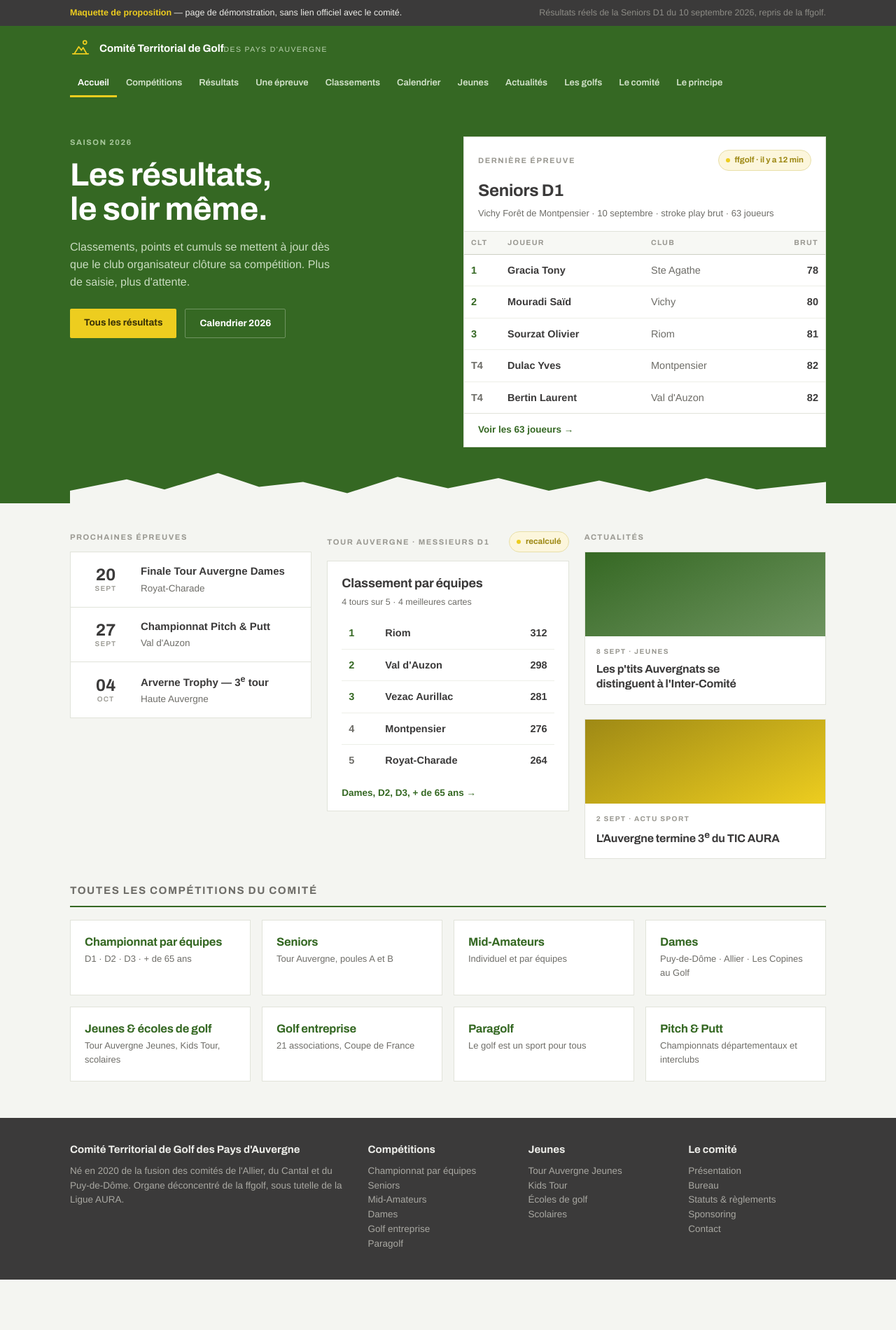
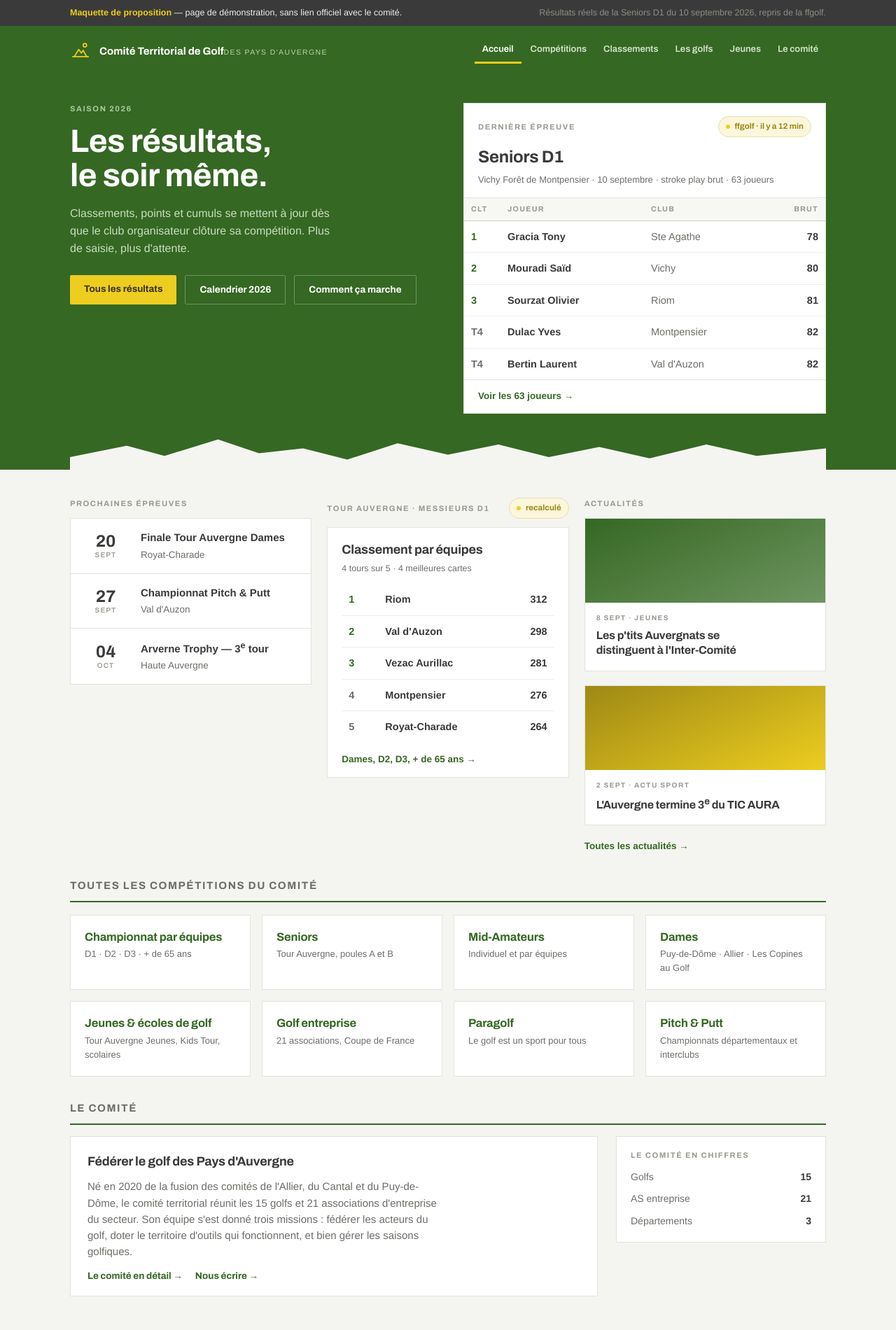
Before and after one commit to laurentbertin/golf-auvergne, a website: page site/maquette-ct/index.html in a window 1280 px wide. Shown: the top 1900 px of the page at 70% size. Before the commit the page ends 1828 px from the top, so only its background shows below. Drawn offline with Linux system fonts and the light colour scheme.

Commit message:
Maquette CT : structure resserrée (6 onglets) + comité en accueil
Nav 11 → 6 onglets (Accueil, Compétitions, Classements, Les golfs, Jeunes,
Le comité) : Calendrier/Résultats/Une épreuve/Actualités deviennent des
sous-pages atteintes depuis Compétitions et l'accueil, l'onglet parent
restant actif. Barre d'onglets sur une seule ligne défilante en mobile.
Bloc « Le comité » ajouté sur l'accueil (mot + chiffres).

```diff
--- a/site/maquette-ct/index.html
+++ b/site/maquette-ct/index.html
@@ -123,6 +123,13 @@
     .heroGrid,.grid3,.grid2,.side,footer .wrap{grid-template-columns:1fr;}
     .ev{grid-template-columns:52px 1fr;}
     .ev .tag{grid-column:2;justify-self:start;}
+    /* Sur mobile, la barre d'onglets tient sur une seule ligne qui défile,
+       plutôt que de se replier sur trois rangs. */
+    .bar{align-items:stretch;}
+    nav{flex-wrap:nowrap;overflow-x:auto;width:100%;
+      scrollbar-width:none;-webkit-overflow-scrolling:touch;}
+    nav::-webkit-scrollbar{display:none;}
+    nav button{white-space:nowrap;padding:11px 12px;}
   }
   @media (prefers-reduced-motion:reduce){*{transition:none!important;animation:none!important;}}
 </style>
@@ -146,15 +153,10 @@
     <nav role="tablist" aria-label="Sections du site">
       <button id="t-accueil" role="tab" aria-selected="true" aria-controls="accueil">Accueil</button>
       <button id="t-competitions" role="tab" aria-selected="false" aria-controls="competitions">Compétitions</button>
-      <button id="t-resultats" role="tab" aria-selected="false" aria-controls="resultats">Résultats</button>
-      <button id="t-epreuve" role="tab" aria-selected="false" aria-controls="epreuve">Une épreuve</button>
       <button id="t-tour" role="tab" aria-selected="false" aria-controls="tour">Classements</button>
-      <button id="t-calendrier" role="tab" aria-selected="false" aria-controls="calendrier">Calendrier</button>
+      <button id="t-golfs" role="tab" aria-selected="false" aria-controls="golfs">Les golfs</button>
       <button id="t-jeunes" role="tab" aria-selected="false" aria-controls="jeunes">Jeunes</button>
-      <button id="t-actus" role="tab" aria-selected="false" aria-controls="actus">Actualités</button>
-      <button id="t-golfs" role="tab" aria-selected="false" aria-controls="golfs">Les golfs</button>
       <button id="t-comite" role="tab" aria-selected="false" aria-controls="comite">Le comité</button>
-      <button id="t-principe" role="tab" aria-selected="false" aria-controls="principe">Le principe</button>
     </nav>
   </div>
 </header>
@@ -172,6 +174,7 @@
           <div style="display:flex;gap:12px;margin-top:26px;flex-wrap:wrap">
             <a class="btn" href="#" data-go="resultats">Tous les résultats</a>
             <a class="btn ghost" href="#" data-go="calendrier">Calendrier 2026</a>
+            <a class="btn ghost" href="#" data-go="principe">Comment ça marche</a>
           </div>
         </div>
         <div class="panel" style="color:var(--encre)">
@@ -246,6 +249,7 @@
             <div style="padding:14px 16px 18px"><div class="lab" style="font-size:10px">2 sept · Actu sport</div>
               <h3 style="font-size:16px;margin-top:6px;line-height:1.35">L'Auvergne termine 3<sup>e</sup> du TIC AURA</h3></div>
           </article>
+          <div style="font-weight:700;font-size:13.5px"><a href="#" data-go="actus">Toutes les actualités →</a></div>
         </div>
       </div>
     </div>
@@ -263,6 +267,31 @@
         <a class="panel cc" href="#" data-go="competitions"><h3>Pitch &amp; Putt</h3><span class="meta">Championnats départementaux et interclubs</span></a>
       </div>
     </div>
+
+    <div class="sect">
+      <h2>Le comité</h2>
+      <div class="side" style="margin-top:16px">
+        <div class="panel" style="padding:22px 24px">
+          <h3 style="font-size:18px">Fédérer le golf des Pays d'Auvergne</h3>
+          <p style="color:var(--encre-doux);margin:10px 0 0;max-width:60ch">
+            Né en 2020 de la fusion des comités de l'Allier, du Cantal et du Puy-de-Dôme, le
+            comité territorial réunit les 15 golfs et 21 associations d'entreprise du secteur.
+            Son équipe s'est donné trois missions : fédérer les acteurs du golf, doter le
+            territoire d'outils qui fonctionnent, et bien gérer les saisons golfiques.</p>
+          <div style="margin-top:16px;display:flex;gap:18px;flex-wrap:wrap;font:700 13.5px/1 Archivo,sans-serif">
+            <a href="#" data-go="comite">Le comité en détail →</a>
+            <a href="#" data-go="comite">Nous écrire →</a>
+          </div>
+        </div>
+        <div class="panel" style="padding:18px 20px"><div class="lab">Le comité en chiffres</div>
+          <div style="margin-top:12px;display:flex;flex-direction:column;gap:10px;font-size:14px">
+            <span style="display:flex;justify-content:space-between"><span style="color:var(--encre-doux)">Golfs</span><b>15</b></span>
+            <span style="display:flex;justify-content:space-between"><span style="color:var(--encre-doux)">AS entreprise</span><b>21</b></span>
+            <span style="display:flex;justify-content:space-between"><span style="color:var(--encre-doux)">Départements</span><b>3</b></span>
+          </div>
+        </div>
+      </div>
+    </div>
   </div>
 </section>
 
@@ -275,6 +304,11 @@
           Chaque épreuve a sa page : règlement, équipes engagées, départs, résultats.
           Tout est au même endroit, et rien n'est dupliqué d'une saison sur l'autre.</p></div>
       <span class="live"><i></i> Résultats alimentés par la ffgolf</span>
+    </div>
+
+    <div style="margin-top:18px;display:flex;gap:18px;flex-wrap:wrap;font:700 13.5px/1 Archivo,sans-serif">
+      <a href="#" data-go="calendrier">Voir le calendrier 2026 →</a>
+      <a href="#" data-go="resultats">Tous les résultats →</a>
     </div>
 
     <div class="sect">
@@ -883,9 +917,14 @@
 <script>
   (function () {
     var tabs = Array.prototype.slice.call(document.querySelectorAll('nav button[role="tab"]'));
+    // Les sous-pages (résultats, calendrier, fiche épreuve…) n'ont plus d'onglet
+    // propre : on garde l'onglet parent allumé pour ne pas perdre le fil.
+    var parent = { resultats:'competitions', calendrier:'competitions', epreuve:'competitions',
+                   actus:'accueil', principe:'accueil' };
     function show(id) {
+      var hi = parent[id] || id;
       tabs.forEach(function (t) {
-        t.setAttribute('aria-selected', t.getAttribute('aria-controls') === id ? 'true' : 'false');
+        t.setAttribute('aria-selected', t.getAttribute('aria-controls') === hi ? 'true' : 'false');
       });
       document.querySelectorAll('.screen').forEach(function (s) {
         s.classList.toggle('on', s.id === id);
```
